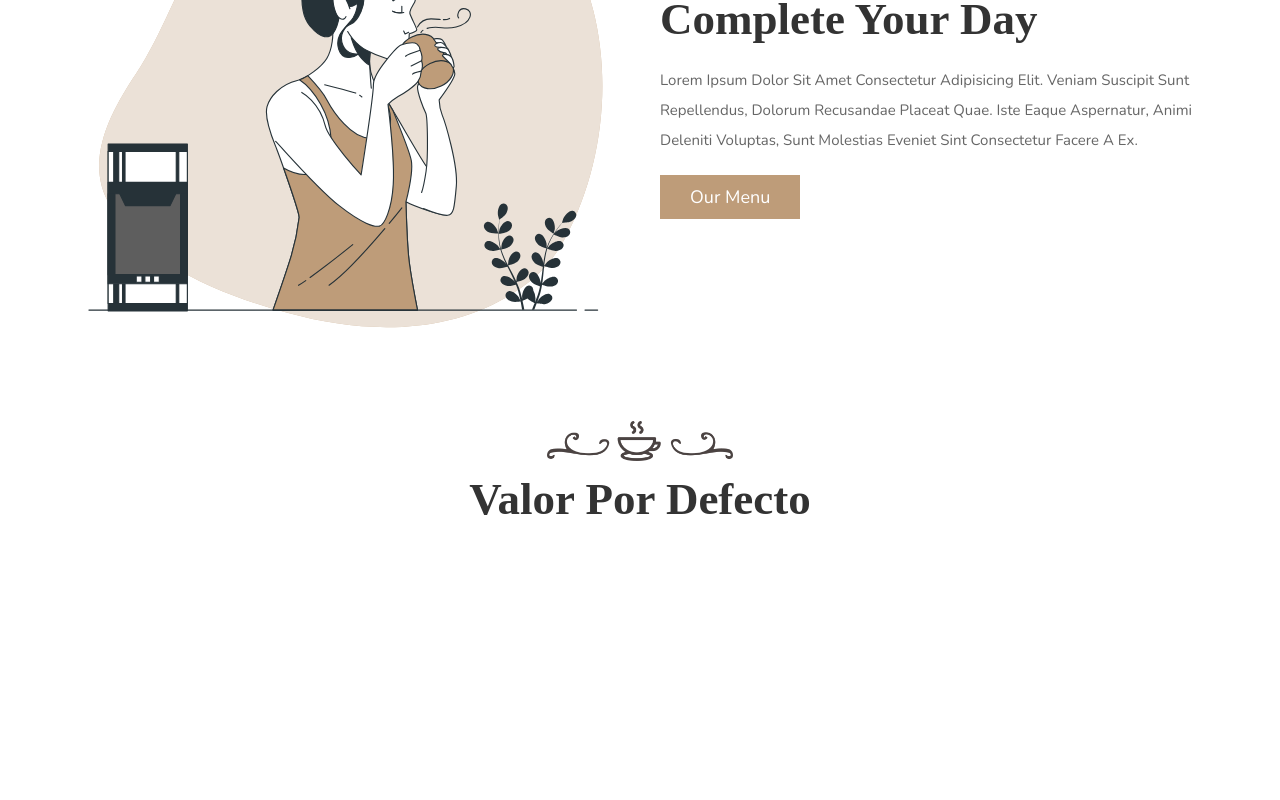
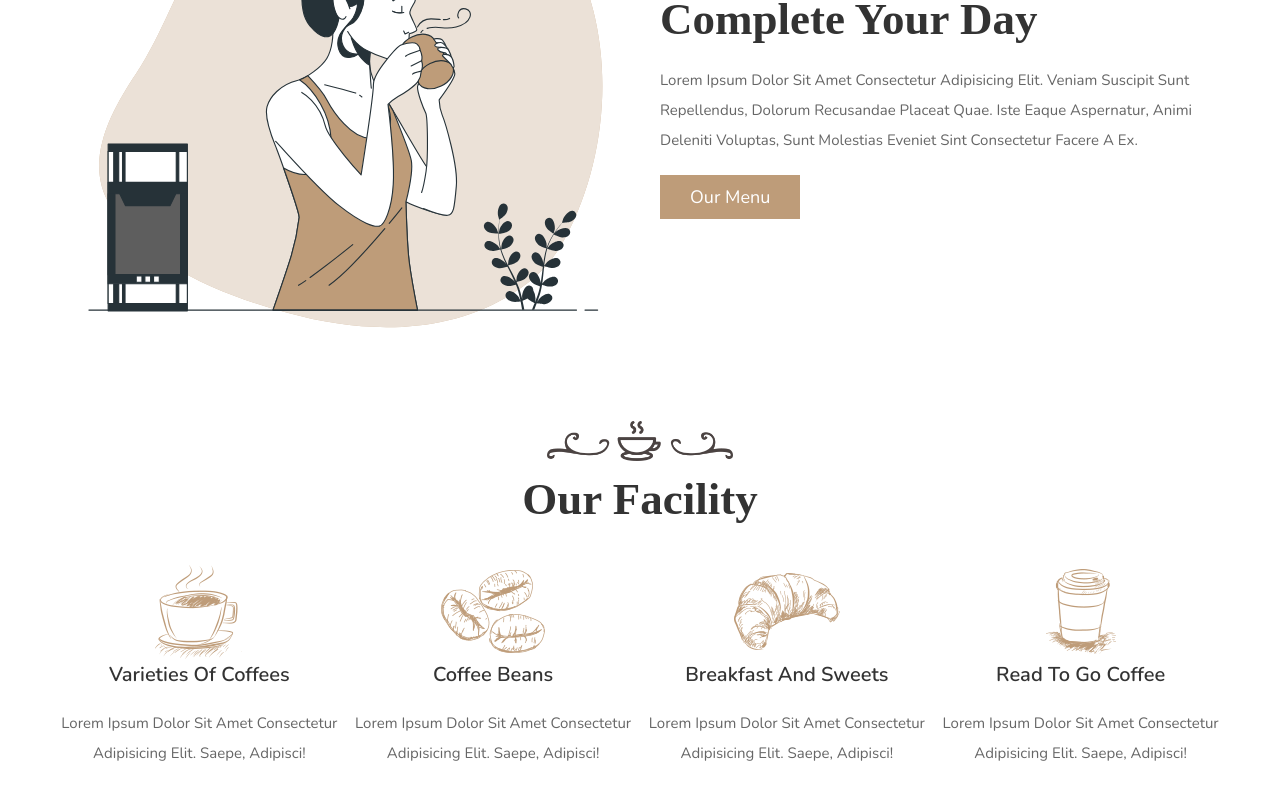
Before and after one commit to alejandrorodrom/sesion-02, an Angular app: page / in a window 1280 px wide. Shown: the part 1006-1806 px from the top of the page. Before the commit the page ends 1601 px from the top, so only its background shows below. Built offline with nearby package versions, Linux system fonts and the light colour scheme; a web font is replaced by a local one.

Commit message:
modify facility

```diff
--- a/src/app/sections/facility/facility.component.css
+++ b/src/app/sections/facility/facility.component.css
@@ -0,0 +1,6 @@
+.content {
+  display: grid;
+  grid-template-columns: repeat(auto-fit, minmax(27rem, 1fr));
+  gap: 1.5rem;
+  align-items: flex-start;
+}
--- a/src/app/sections/facility/facility.component.html
+++ b/src/app/sections/facility/facility.component.html
@@ -1 +1,11 @@
-<app-section name=""></app-section>
+<app-section name="our facility">
+  <div class="content">
+    <app-card
+      *ngFor="let facility of ourFacilities"
+      [src]="facility.src"
+      [alt]="facility.alt"
+      [title]="facility.title"
+      [text]="facility.text">
+    </app-card>
+  </div>
+</app-section>
--- a/src/app/sections/facility/facility.component.ts
+++ b/src/app/sections/facility/facility.component.ts
@@ -1,4 +1,5 @@
 import { Component, OnInit } from '@angular/core';
+import { Card } from '../../components/card/card.interface';
 
 @Component({
   selector: 'app-facility',
@@ -7,6 +8,33 @@ import { Component, OnInit } from '@angular/core';
 })
 export class FacilityComponent implements OnInit {
 
+  readonly ourFacilities: Card[] = [
+    {
+      src: 'assets/images/icon-1.png',
+      alt: 'coffee',
+      title: 'varieties of coffees',
+      text: 'Lorem Ipsum Dolor Sit Amet Consectetur Adipisicing Elit. Saepe, Adipisci!'
+    },
+    {
+      src: 'assets/images/icon-2.png',
+      alt: 'coffee',
+      title: 'coffee beans',
+      text: 'Lorem Ipsum Dolor Sit Amet Consectetur Adipisicing Elit. Saepe, Adipisci!'
+    },
+    {
+      src: 'assets/images/icon-3.png',
+      alt: 'coffee',
+      title: 'breakfast and sweets',
+      text: 'Lorem Ipsum Dolor Sit Amet Consectetur Adipisicing Elit. Saepe, Adipisci!'
+    },
+    {
+      src: 'assets/images/icon-4.png',
+      alt: 'coffee',
+      title: 'read to go coffee',
+      text: 'Lorem Ipsum Dolor Sit Amet Consectetur Adipisicing Elit. Saepe, Adipisci!'
+    }
+  ];
+
   constructor() { }
 
   ngOnInit(): void {
```
